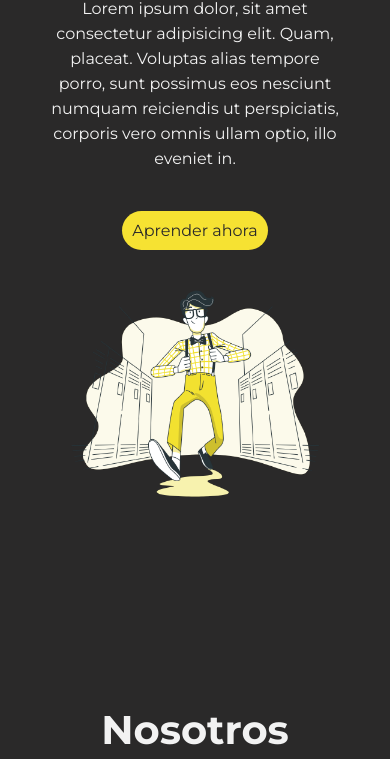
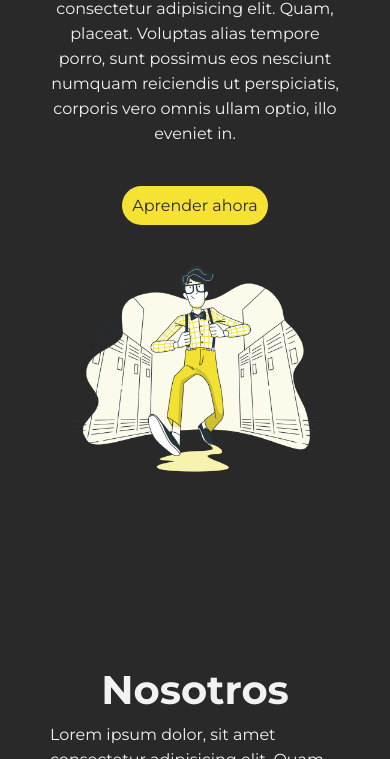
Before and after one commit to Dmartinez2824/flexbox, a plain HTML site: page index.html in a window 390 px wide. Shown: the part 297-1056 px from the top of the page. Drawn offline with Linux system fonts and the light colour scheme; a web font is replaced by a local one.

Commit message:
arreglos-media-query-y-merge-deve-header

```diff
--- a/estilos/media_query.css
+++ b/estilos/media_query.css
@@ -11,6 +11,8 @@
         padding-top: var(--padding-top);
     }
     .cont-inicio{
+        padding-top: 130px;
+        margin-top: -40px;
         justify-content: center;
 
     }
```
